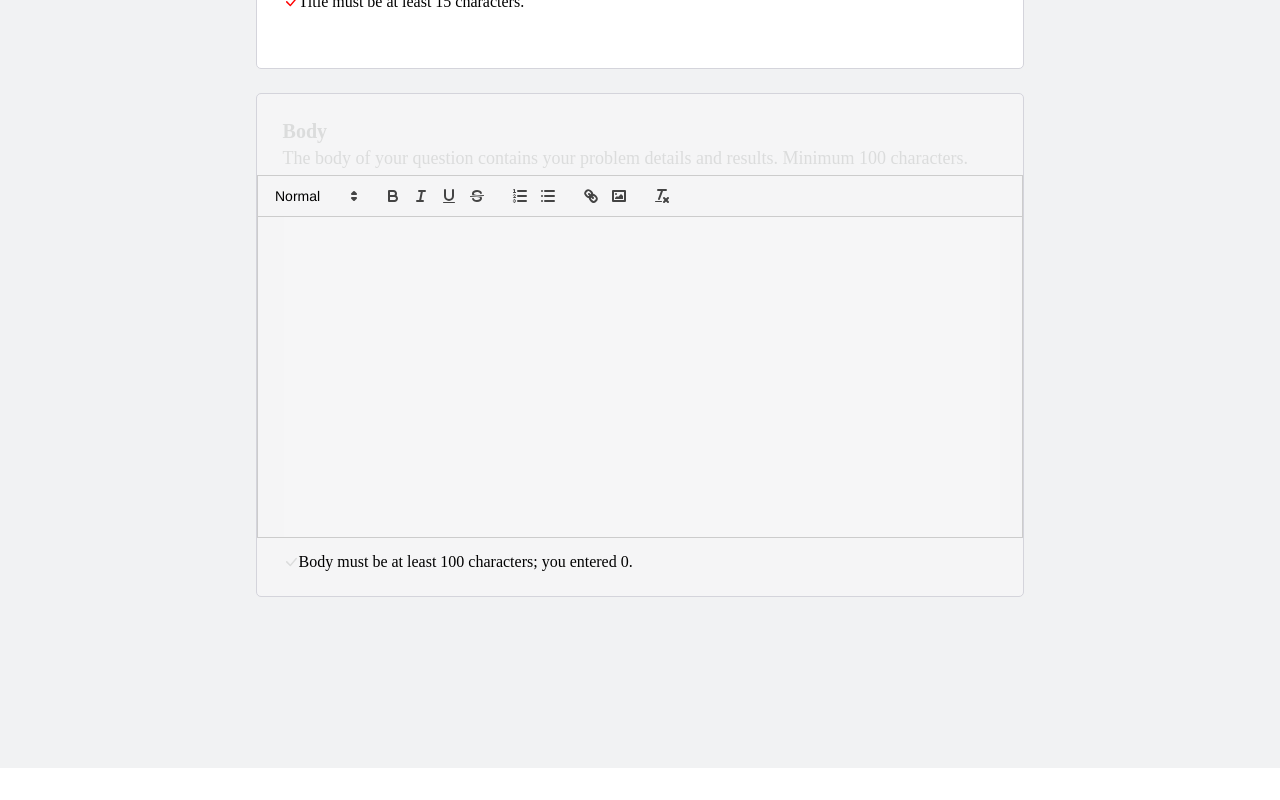
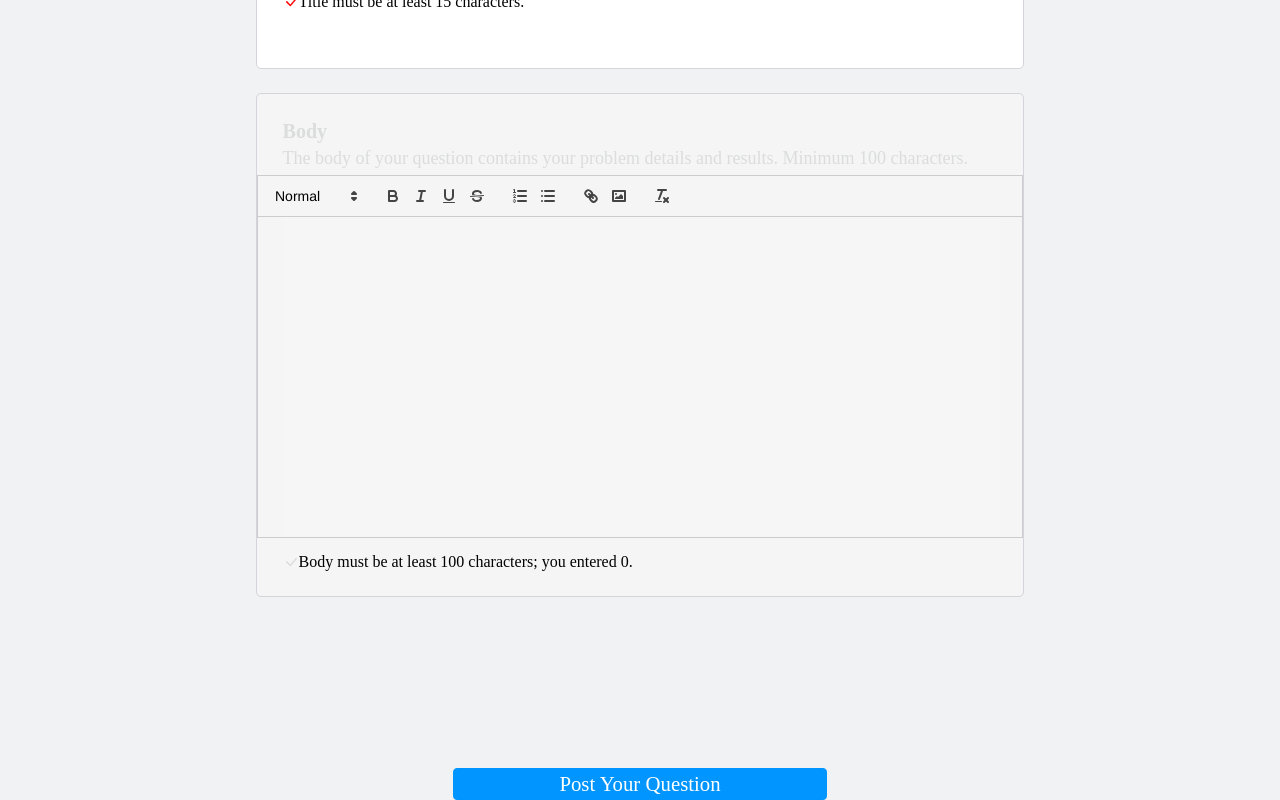
Before and after one commit to codestates-seb/seb44_pre_033, a React (Vite) app in the folder client/: page /questions/ask in a window 1280 px wide. Shown: the part 315-1115 px from the top of the page. Before the commit the page ends 1083 px from the top, so only its background shows below. Built offline with nearby package versions, Linux system fonts and the light colour scheme.

Commit message:
[Fe] Feat: Flexible Button 작성

```diff
--- /dev/null
+++ b/client/src/components/common/ButtonFlexible.jsx
@@ -0,0 +1,42 @@
+import styled from "styled-components"
+
+export default function ButtonFlex({label}) {
+    return (
+    <>
+        <BlueButtonFlexible label={label}>{label}</BlueButtonFlexible>
+    </>
+    );
+  }
+
+const ButtonFlexible = styled.div`
+    /* 버튼 기본 설정 */
+    display: flex;
+    align-items: center;
+    justify-content: center;
+    width: ${(props)=>(props.label.length*1.3)}rem;
+    height: 32px;
+    padding: 8px;
+    font-size: 1.3rem;
+    border-radius: 4px;
+
+`;
+
+const BlueButtonFlexible = styled(ButtonFlexible)`
+    /* 파란색 버튼 */
+    background-color: var(--color-blue);
+    color: white;
+    border: 1px solid  var(--color-blue);
+    &:hover {
+        background-color: #075EC3;
+    }
+`;
+
+const GrayButtonFlexible = styled(ButtonFlexible)`
+    /* 파란색 버튼 */
+    background-color: 	#e1ecf4;
+    color: 	#39739d;
+    border: 1px solid 	#7aa7c7;
+    &:hover {
+        background-color: #0063bf;
+    }
+`;
--- a/client/src/page/Ask.jsx
+++ b/client/src/page/Ask.jsx
@@ -1,5 +1,6 @@
 import AskForm from '../components/ask/AskForm.jsx';
 import { styled } from 'styled-components';
+import ButtonFlex from '../components/common/ButtonFlexible'
 
 const AskPageContainer = styled.div`
   display: flex;
@@ -26,6 +27,7 @@ const Ask = () => {
         <div className="bigtitle">Ask a public question</div>
       </BigTitleContainer>
       <AskForm />
+      <ButtonFlex label='Post Your Question' />
     </AskPageContainer>
   );
 };
```
Also changed, not shown: client/src/components/common/ButtonFixed.jsx (added), client/src/page/Main.jsx (added), client/src/page/Question.jsx (added).
